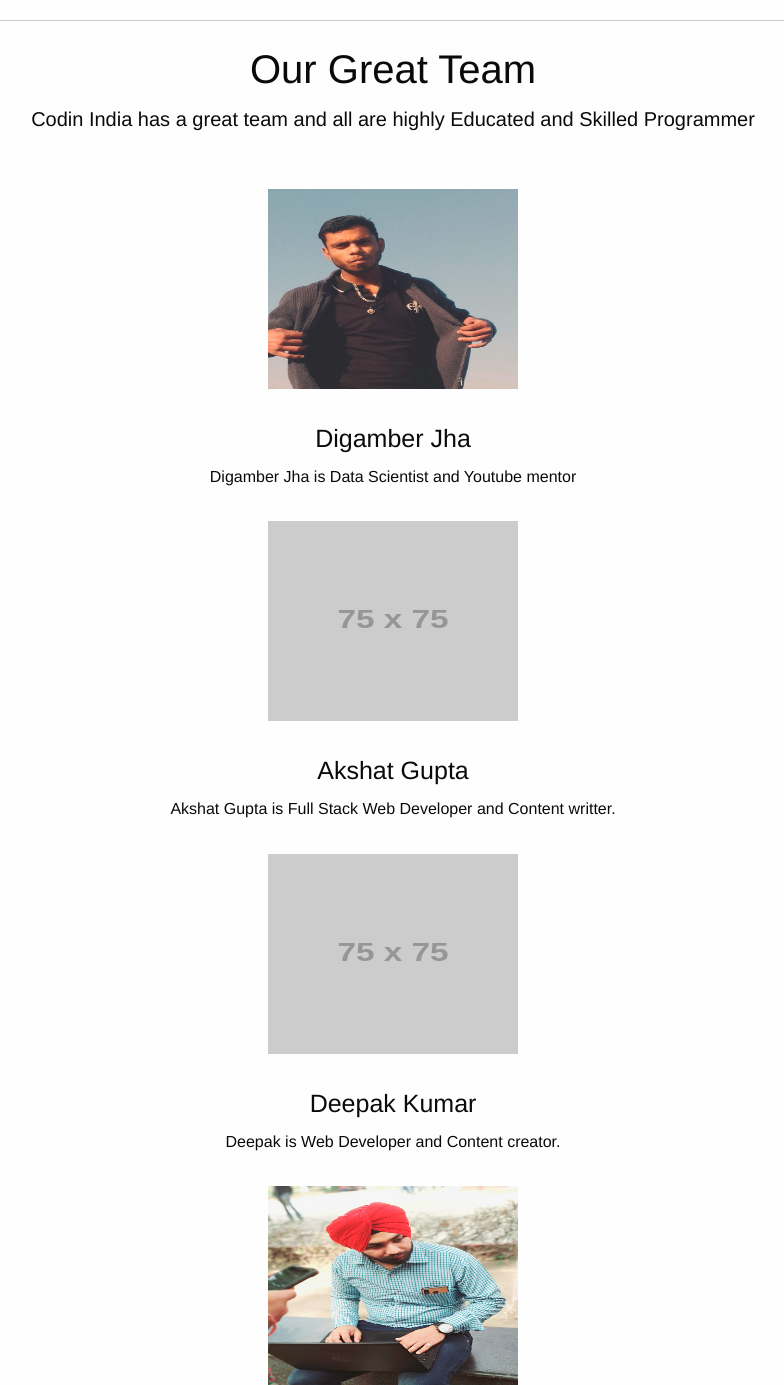
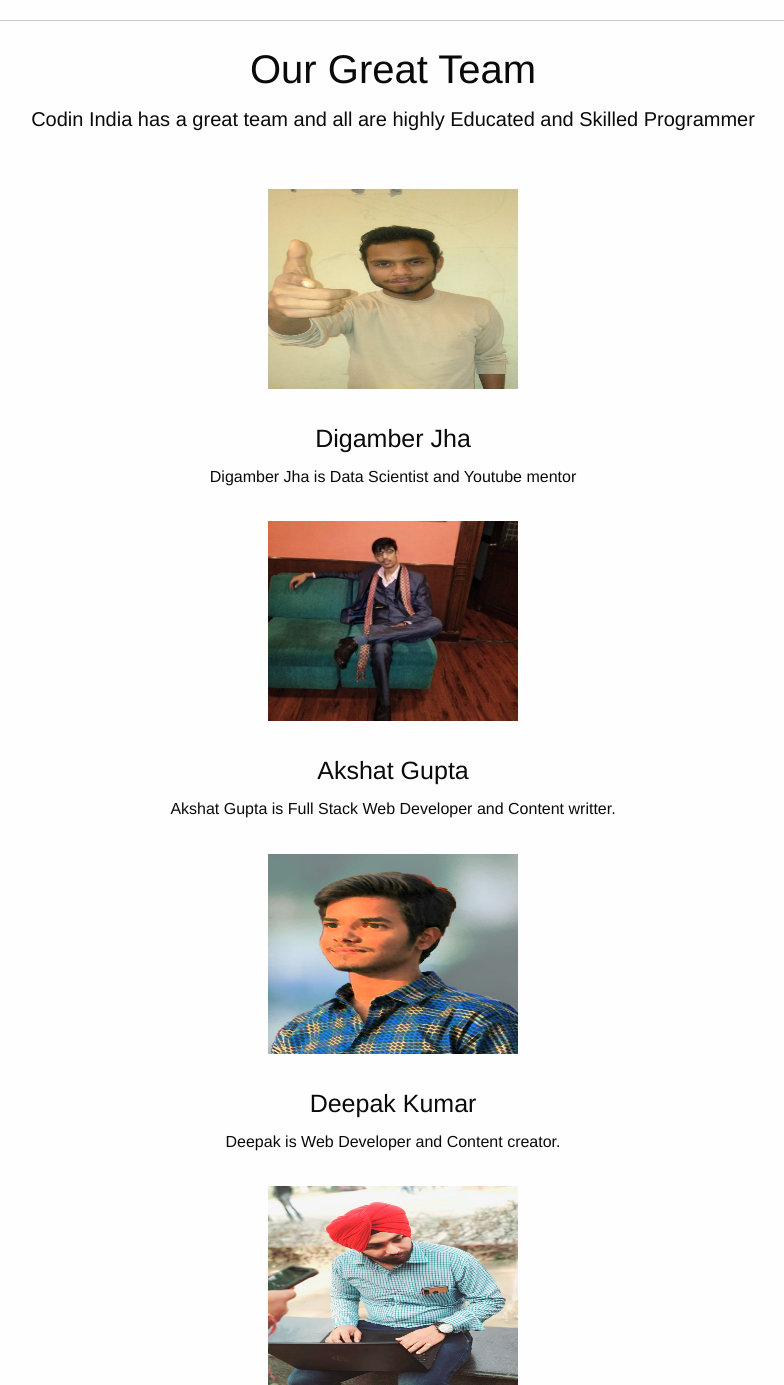
Before and after one commit to kumardigamberjha/CodinIndia, a Django app: page / in a window 1280 px wide. Shown: the part 1275-2660 px from the top of the page, without its empty margins (247-1031 px from the left). Run offline with Django 3.2, Linux system fonts and the light colour scheme; grey boxes labelled with a size stand in for pictures from a placeholder-image service; parts of the project's set-up code (start-up, migrations or seed data) failed here and were passed over; some libraries are stand-ins or nearby versions.

Commit message:
initail commit

```diff
--- a/mywebsite/static/css/blog.css
+++ b/mywebsite/static/css/blog.css
@@ -42,3 +42,6 @@ nav a{
     color: white;
     background-color: blue;
 }
+5.four-up-feature-image{
+  border-radius: 30%;
+}
--- a/mywebsite/website/templates/website/index.html
+++ b/mywebsite/website/templates/website/index.html
@@ -113,17 +113,17 @@
       </div>
       <div class="row align-spaced our-team">
         <div class="small-10 medium-3 columns">
-          <img class="four-up-feature-image" src="../../../static/images/digamber.jpg" alt="icon">
+          <img class="four-up-feature-image" src="../../../static/images/Digamber Jha.jpeg" alt="icon">
           <h4>Digamber Jha</h4>
           <p class="four-up-feature-text">Digamber Jha is Data Scientist and Youtube mentor</p>
         </div>
         <div class="small-10 medium-3 columns">
-          <img class="four-up-feature-image" src="https://placehold.it/75" alt="icon">
+          <img class="four-up-feature-image" src="../../../static/images/Akshat.jpeg" alt="icon">
           <h4>Akshat Gupta</h4>
           <p class="four-up-feature-text"> Akshat Gupta is Full Stack Web Developer and Content writter. </p>
         </div>
         <div class="small-10 medium-3 columns">
-          <img class="four-up-feature-image" src="https://placehold.it/75" alt="icon">
+          <img class="four-up-feature-image" src="../../../static/images/deepu.jpeg" alt="icon">
           <h4>Deepak Kumar</h4>
           <p class="four-up-feature-text">Deepak is Web Developer and Content creator.</p>
         </div>
```
Also changed, not shown: mywebsite/db.sqlite3, mywebsite/static/images/Akshat.jpeg (added), mywebsite/static/images/Digamber Jha.jpeg (added), mywebsite/static/images/deepu.jpeg (added), mywebsite/static/images/digamber.jpg (deleted).
